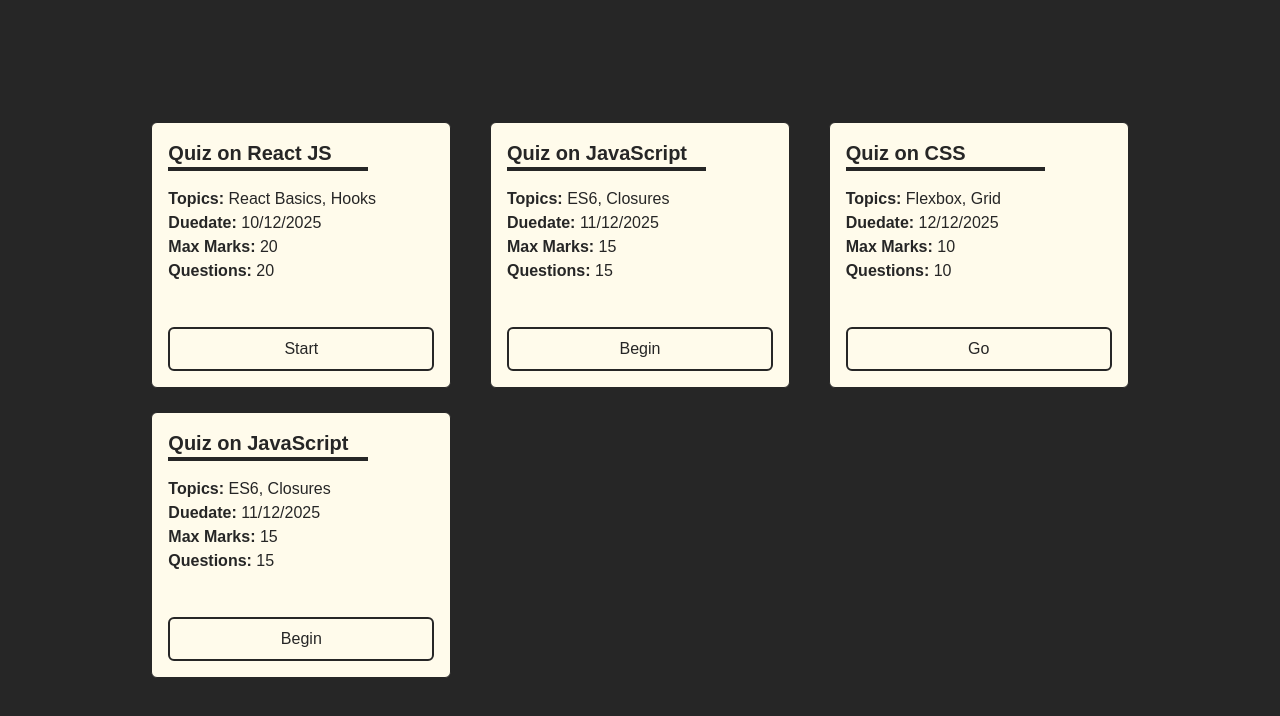
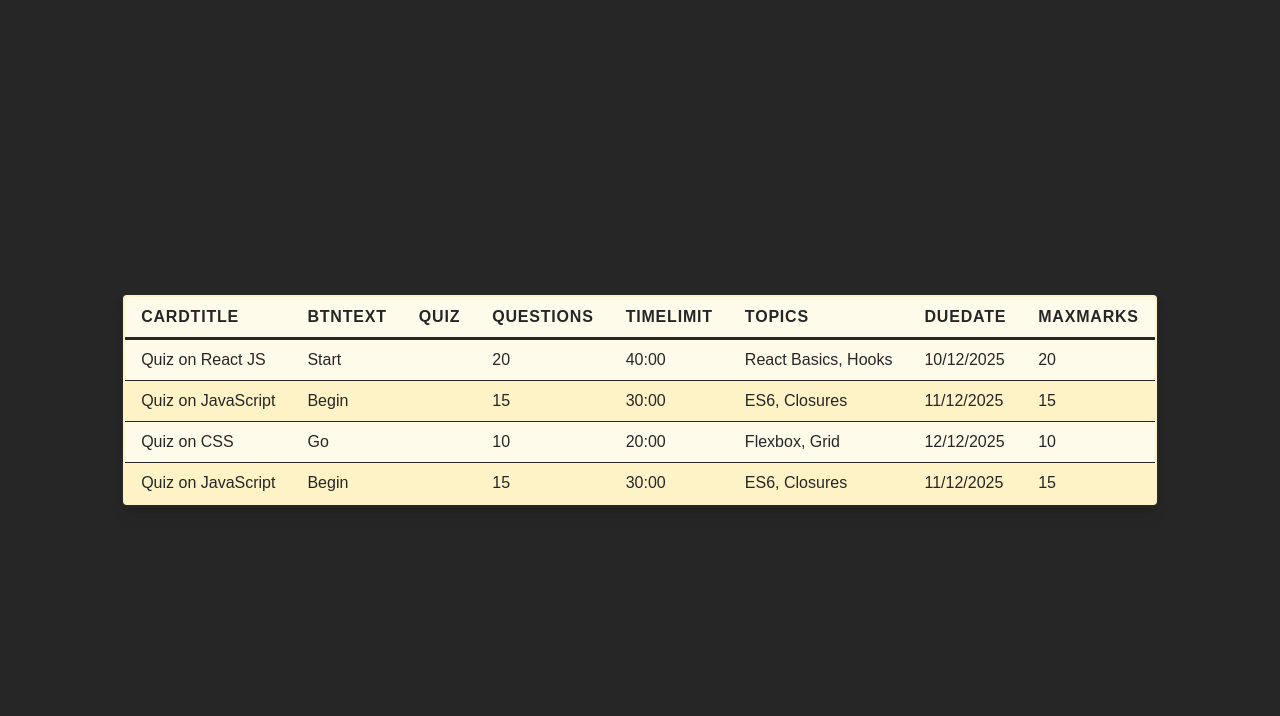
Before and after one commit to AnubhabR/Flexi-Web, a React (Vite) app: page / in a window 1280 px wide. Shown: the top 716 px of the page. Built offline with nearby package versions, Linux system fonts and the light colour scheme; a web font is replaced by a local one.

Commit message:
design{fixed the table UI}

```diff
--- a/src/App.jsx
+++ b/src/App.jsx
@@ -55,8 +55,8 @@ function App() {
 
   return (
     <div className="bg-neutral-800 flex justify-center items-center min-h-screen">
-      <Grid items={quizzes} />
-      {/* <Table data={users} /> */}
+      {/* <Grid items={quizzes} /> */}
+      <Table data={quizzes} />
     </div>
   );
 }
--- a/src/components/table.jsx
+++ b/src/components/table.jsx
@@ -10,9 +10,9 @@ const Table = ({ data }) => {
   const headers = Object.keys(data[0]);
 
   return (
-    <div className="overflow-x-auto rounded-md border border-gray-700 bg-gray-800 shadow-lg">
-      <table className="min-w-full">
-        <thead className="bg-gray-900 text-amber-50">
+    <div className="overflow-x-auto rounded-md border border-2 bg-amber-100 text-neutral-800 shadow-lg">
+      <table className="min-w-full border-2 rounded-md overflow-hidden">
+        <thead className="bg-amber-50 border-b-3 justify-center rounded-md">
           <tr>
             {headers.map((header, idx) => (
               <th
@@ -24,11 +24,11 @@ const Table = ({ data }) => {
             ))}
           </tr>
         </thead>
-        <tbody className="divide-y divide-gray-700 text-amber-50">
+        <tbody className="divide-y divide-neutral-800">
           {data.map((row, rowIndex) => (
             <tr
               key={rowIndex}
-              className="hover:bg-gray-700 transition-colors duration-200"
+              className={rowIndex % 2 === 0 ? "bg-amber-50" : "bg-amber-100"}
             >
               {headers.map((header, colIndex) => (
                 <td key={colIndex} className="px-4 py-2">
--- a/vite.config.js
+++ b/vite.config.js
@@ -5,4 +5,7 @@ import tailwindcss from "@tailwindcss/vite";
 // https://vite.dev/config/
 export default defineConfig({
   plugins: [react(), tailwindcss()],
+  server: {
+    port: 3000,
+  },
 });
```
